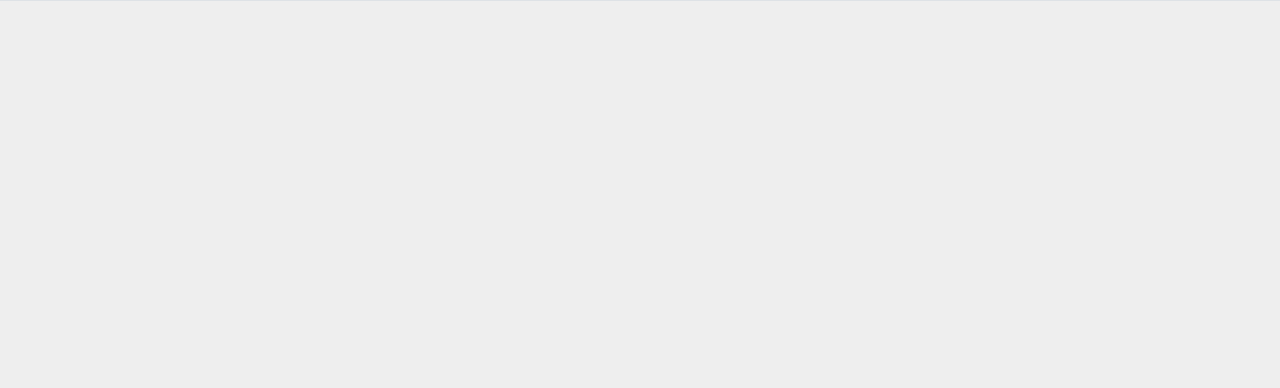
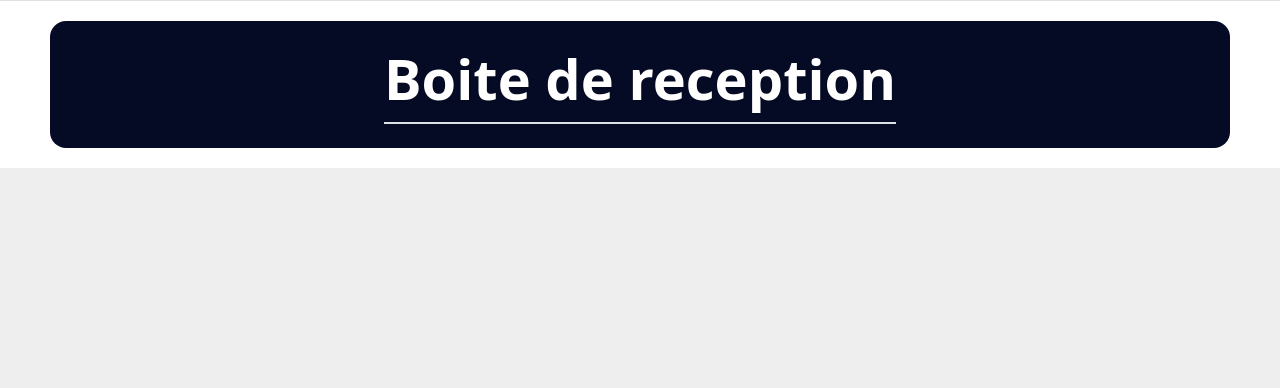
Before and after one commit to Joann45/Projet-Mutualisation, a Flask app: page /home/boite-reception in a window 1280 px wide. Shown: the part 395-783 px from the top of the page. Before the commit the page ends 396 px from the top, so only its background shows below. Run offline with Flask 3, Linux system fonts and the light colour scheme; the visitor is signed in with stand-in values (Sample User, id 1); data that the repository does not hold is empty; some libraries are stand-ins or nearby versions.

Commit message:
modifiaction des templates boite_notification

```diff
--- a/src/templates/boite-reception.html
+++ b/src/templates/boite-reception.html
@@ -1,7 +1,9 @@
 {%extends 'base.html'%}
 {%block content%}
+<div class="d-flex justify-content-center rounded-4" style="background-color:#050B25; margin: 20px; margin-left: 50px; margin-right: 50px" >
+  <h1 class="fw-bolder display-4 m-4" style="color:#ffffff; text-shadow: 1px 1px 2px rgba(0,0,0,0.1); border-bottom: 2px solid #dee2e6; padding-bottom: 10px;">Boite de reception</h1>
+</div>
 <div class ="back-grey vh-100">
-
     <div class="container py-5">
         <div class="row justify-content-center">
           <div class="col-md-8">
--- a/src/templates/mes-favoris.html
+++ b/src/templates/mes-favoris.html
@@ -1,9 +1,9 @@
 <!DOCTYPE html>
 {% extends 'base.html' %} {% block content %}
-<div class="d-flex justify-content-center rounded-4" style="background-color: #f7b21e9f;" >
+<div class="d-flex justify-content-center rounded-4" style="background-color: #f7b21e9f; margin: 20px; margin-left: 50px; margin-right: 50px" >
     <h1 class="fw-bolder display-4 m-4" style="color:#ffffff; text-shadow: 1px 1px 2px rgba(0,0,0,0.1); border-bottom: 2px solid #dee2e6; padding-bottom: 10px;">Mes favoris</h1>
 </div>
-
+<div class ="back-grey vh-100"">
     <div class="container">
         <div class="row justify-content-center">
             {% for offre in les_offres %}
@@ -13,5 +13,6 @@
             {% endfor %}
         </div>
     </div>
+</div>
 
 {% endblock %}
```
Lines whose indentation alone changed are shown as unchanged.
